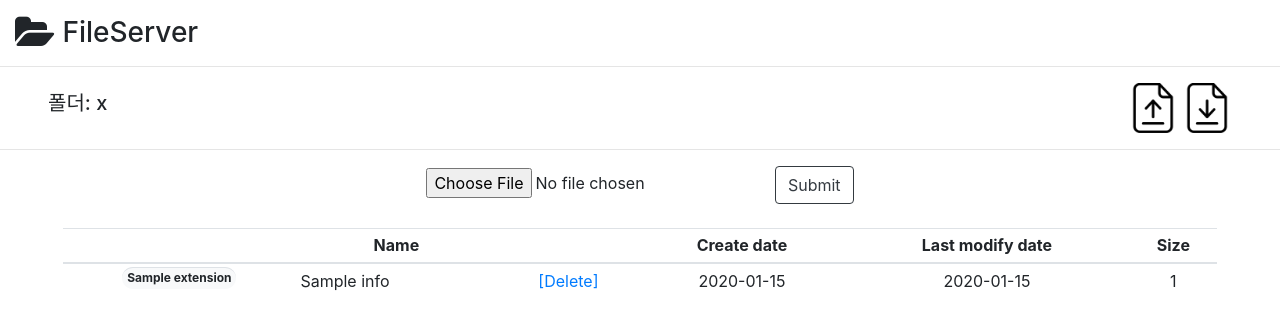
After one commit to cooandkong/simple-flask-file-server, a Flask app: template file-server-with-flask/templates/home.html in a window 1280 px wide. The commit adds this page. Shown: the top 330 px of the page. Run offline with Flask 2, Linux system fonts and the light colour scheme; the template is opened without the code that fills it: values that come from a table or form of the project are taken from there, most other values are stand-ins (such as "Sample title", 1, 10 or a date in 2020); some libraries are stand-ins or nearby versions.

Commit message:
Add 'file-server-with-flask' upload file list page

```diff
--- a/file-server-with-flask/app.py
+++ b/file-server-with-flask/app.py
@@ -1,6 +1,5 @@
 from flask import Flask
 from flask import render_template
-from flask import request
 from flask_wtf import FlaskForm  # 폼 관리, CSRF보호, 유효성 검사, 리캡차 기능
 from flask_wtf.file import FileField, FileRequired
 from werkzeug.utils import secure_filename  # 사용자 업로드 파일명 검증
@@ -29,13 +28,14 @@ def stamp2real(stamp):
 	return datetime.datetime.fromtimestamp(stamp)
 
 
-# 파일 정보
-def info(filename):
-	ctime = os.path.getctime(filename)
-	mtime = os.path.getmtime(filename)
-	atime = os.path.getatime(filename)
-	size = os.path.getsize(filename)
-	return ctime, mtime, atime, size
+def getctime(file_path):
+	return os.path.getctime(file_path)
+
+def getmtime(file_path):
+	return os.path.getmtime(file_path)
+
+def getsize(file_path):
+	return os.path.getsize(file_path)
 
 
 @app.route('/', methods=['GET', 'POST'])
@@ -43,21 +43,20 @@ def upload_page():
 	form = FileForm()
 	if form.validate_on_submit():
 		f = form.files.data
-		f.save('./uploads/' + secure_filename(f.filename))
+		f.save('./uploads/' + f.filename)
+		return render_template('check.html', pwd=os.getcwd() + "\\uploads")
 
-		file_info = {}
-		ctime, mtime, atime, size = info('./uploads/' + f.filename)
-		file_info["create"] = stamp2real(ctime)
-		file_info["modify"] = stamp2real(ctime)
-		file_info["access"] = stamp2real(ctime)
-		if size <= 1000000:
-			file_info["size"] = "%.2f KB" % (size / 1024)
-		else:
-			file_info["size"] = "%.2f MB" % (size / (1024.0 * 1024.0))
-
-		return render_template('check.html', file_info=file_info)
-	return render_template('upload.html', form=form)
+	filelist = os.listdir('./uploads')
+	infos = [{
+		"name": name,
+		"extension": os.path.splitext(name)[1].lower(),
+		"create": stamp2real(getctime('./uploads/' + name)),
+		"modify": stamp2real(getmtime('./uploads/' + name)),
+		"size": "%.2f KB" % (getsize('./uploads/' + name) / 1024) if getsize('./uploads/' + name) / 1024 <= 1000000
+		else "%.2f MB" % (getsize('./uploads/' + name) / 1024 <= 1000000 / (1024.0 * 1024.0))
+	} for name in filelist]
+	return render_template('home.html', form=form, pwd=os.getcwd() + "\\uploads", infos=infos)
 
 
 if __name__ == '__main__':
-	app.run()
+	app.run(debug=True)
--- a/file-server-with-flask/templates/base.html
+++ b/file-server-with-flask/templates/base.html
@@ -10,10 +10,22 @@
         <script src="https://ajax.googleapis.com/ajax/libs/jquery/3.5.1/jquery.min.js"></script>
         <script src="https://cdnjs.cloudflare.com/ajax/libs/popper.js/1.16.0/umd/popper.min.js"></script>
         <script src="https://maxcdn.bootstrapcdn.com/bootstrap/4.5.2/js/bootstrap.min.js"></script>
+        <!-- 폰트 CDN -->
+        <link rel="stylesheet" type="text/css" href="https://maxcdn.bootstrapcdn.com/font-awesome/4.7.0/css/font-awesome.min.css">
     </head>
-
     <body>
-        {% block content %}
-        {% endblock %}
+        <div class="col-md-4 mt-3">
+            <h3><i class="fa fa-folder-open fa-lg"></i>&nbsp;FileServer</h3>
+        </div>
+        <hr width="100%" class="divider"/>
+        <div class="mr-5 text-md-right">
+            <span class="float-left mt-2 ml-5">
+                <h5>폴더: {{ pwd }}</h5>
+            </span>
+            <img src="/static/images/upload.png" width="50">
+            <img src="/static/images/download.png" width="50">
+        </div>
+        <hr width="100%" class="divider"/>
+        {% block content %}{% endblock %}
     </body>
 </html>
--- /dev/null
+++ b/file-server-with-flask/templates/home.html
@@ -0,0 +1,50 @@
+{% extends "base.html" %}
+{% block content %}
+  <body>
+    <div class="container text-center">
+      <div class="row">
+        <div class="col-12">
+          <form action="/" method="POST" enctype="multipart/form-data">
+            {{ form.csrf_token() }}
+            {{ form.files(size=20) }}
+            <input type="submit" class="btn btn-outline-dark" value="Submit"/>
+          </form>
+          </div>
+        </div>
+    </div>
+    <br>
+    <div class="col-md-auto ml-5 mr-5">
+      <table class="table table-sm table-responsive-md table-hover text-center">
+        <thead>
+          <tr>
+            <th></th>
+            <th>Name</th>
+            <th></th>
+            <th>Create date</th>
+            <th>Last modify date</th>
+            <th>Size</th>
+          </tr>
+        </thead>
+
+        <tbody>
+          {% for info in infos %}
+          <tr>
+            {% if info['extension'] == ".png" or info['extension'] == ".jpg" or info['extension'] == ".jpeg" or info['extension'] == ".gif" %}
+              <td class="badge badge-pill badge-success align-middle">{{ info['extension'] }}</td>
+            {% elif info['extension'] == ".7z" or info['extension'] == ".zip" %}
+              <td class="badge badge-pill badge-primary align-middle">{{ info['extension'] }}</td>
+            {% else %}
+            <td class="badge badge-pill badge-light align-middle">{{ info['extension'] }}</td>
+            {% endif %}
+            <td class="text-left"><a href="down/{{ info['name']}}" name="download" class="text-reset">{{ info['name'] }}</a></td>
+            <td><a href="del/{{ info['name'] }}" name="delete">[Delete]</a></td>
+            <td>{{ info['create'].strftime("%Y-%m-%d") }}</td>
+            <td>{{ info['modify'].strftime("%Y-%m-%d") }}</td>
+            <td>{{ info['size'] }}</td>
+          </tr>
+          {% endfor %}
+        </tbody>
+      </table>
+    </div>
+  </body>
+{% endblock %}
```
Also changed, not shown: file-server-with-flask/templates/check.html (+5 -10 lines), file-server-with-flask/static/images/download.png (added), 2 other files.
